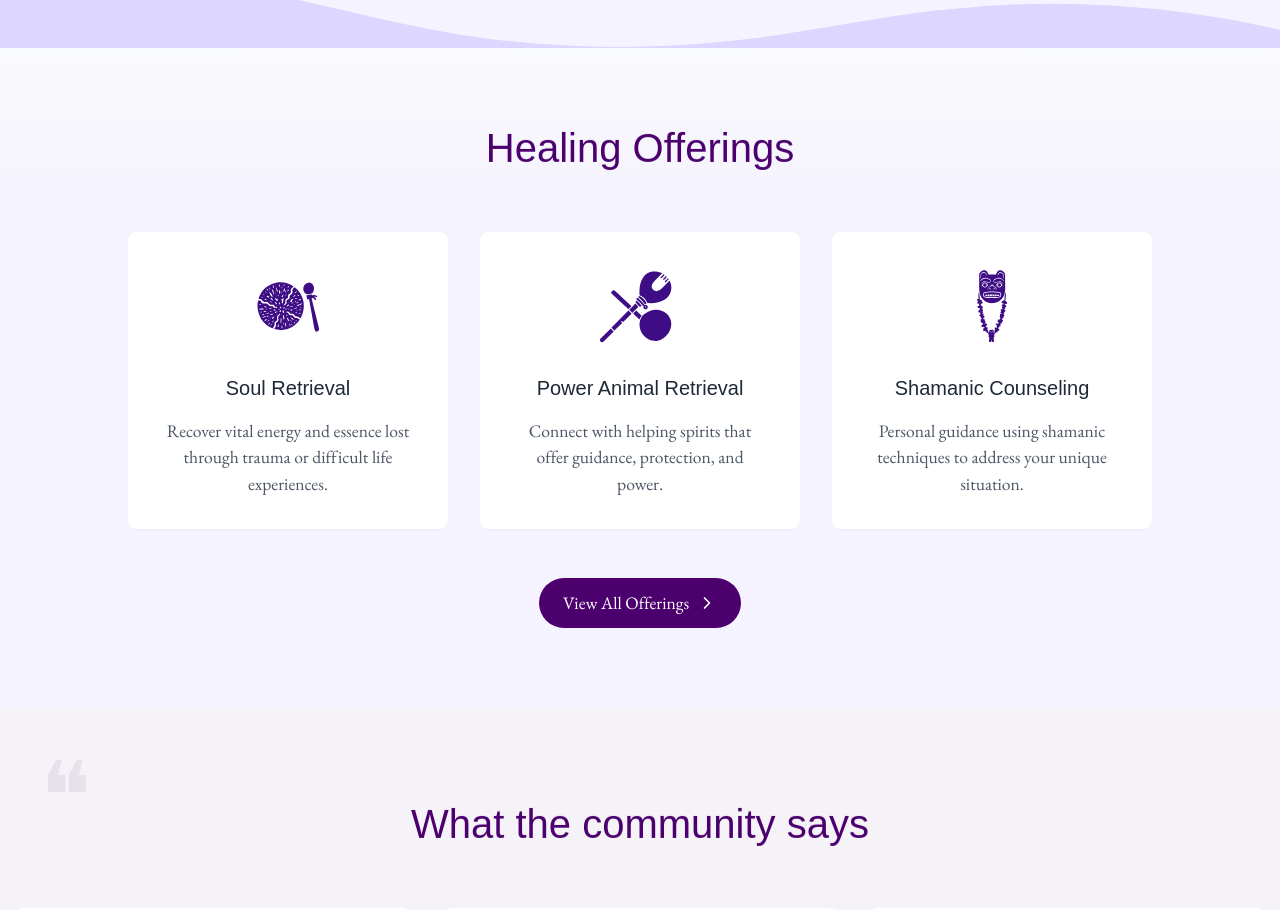
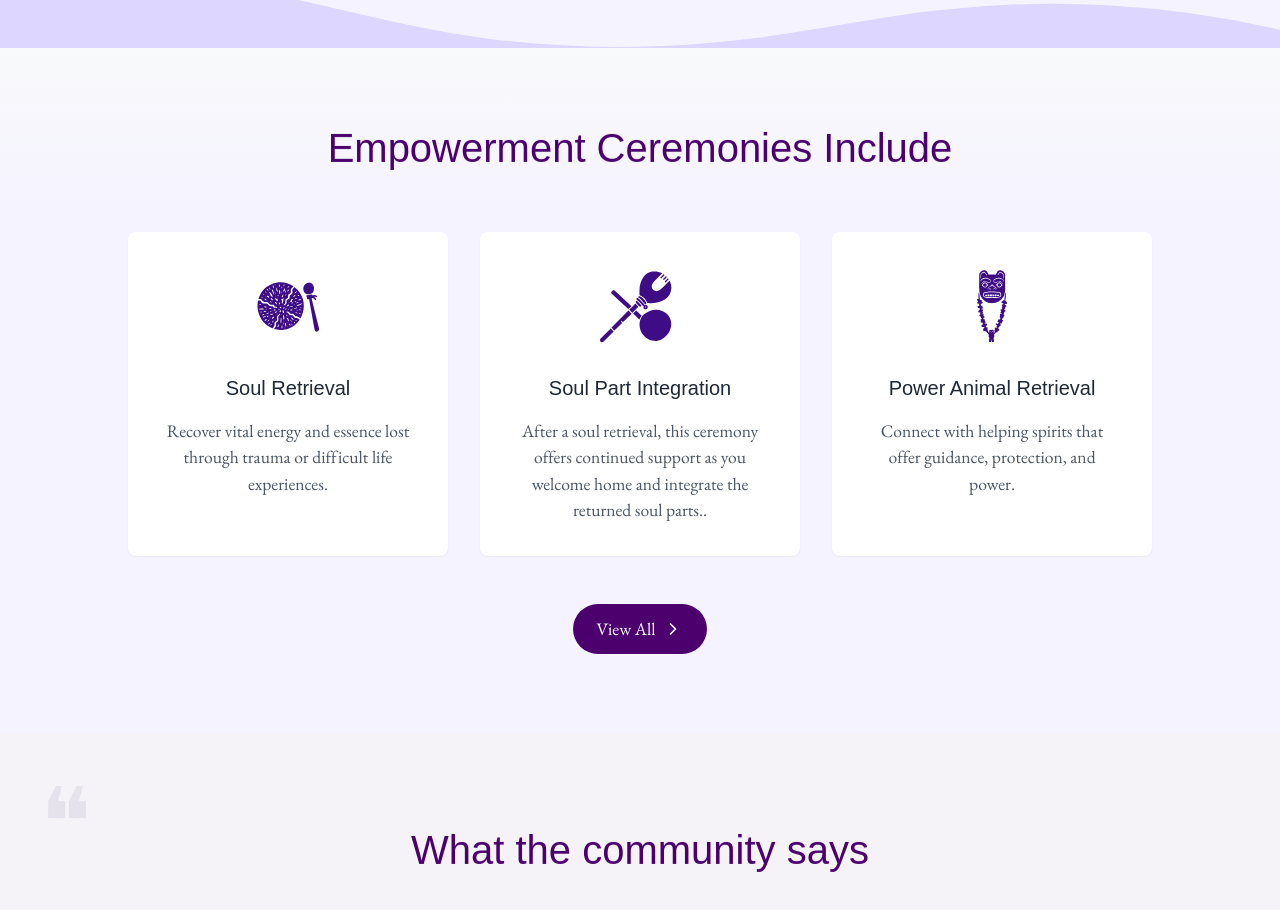
Before and after one commit to mevans2120/karunagatton, a Next.js app: page / in a window 1280 px wide. Shown: the part 2240-3150 px from the top of the page. Built offline with nearby package versions, Linux system fonts and the light colour scheme; a web font is replaced by a local one.

Commit message:
updated the homepage offerings

```diff
--- a/src/app/page.tsx
+++ b/src/app/page.tsx
@@ -147,15 +147,15 @@ export default function Home() {
       icon: "/yurt-icon-1.svg"
     },
     {
-      title: "Power Animal Retrieval",
-      description: "Connect with helping spirits that offer guidance, protection, and power.",
+      title: "Soul Part Integration",
+      description: "After a soul retrieval, this ceremony offers continued support as you welcome home and integrate the returned soul parts..",
       icon: "/yurt-icon-2.svg"
     },
     {
-      title: "Shamanic Counseling",
-      description: "Personal guidance using shamanic techniques to address your unique situation.",
+      title: "Power Animal Retrieval",
+      description: "Connect with helping spirits that offer guidance, protection, and power.",
       icon: "/yurt-icon-3.svg"
-    }
+    },
   ];
 
   return (
@@ -463,7 +463,7 @@ export default function Home() {
         <section id="offerings" className="py-20 bg-purple-50 relative overflow-hidden">
           <div className="absolute top-0 left-0 w-full h-40 bg-gradient-to-b from-gray-50 to-transparent"></div>
           <div className="container mx-auto px-4">
-            <h2 className="text-3xl md:text-4xl text-center font-light text-primary mb-16 fade-in-section font-heading">Healing Offerings</h2>
+            <h2 className="text-3xl md:text-4xl text-center font-light text-primary mb-16 fade-in-section font-heading">Empowerment Ceremonies Include</h2>
 
             <div className="grid grid-cols-1 md:grid-cols-3 gap-8 max-w-5xl mx-auto">
               {offeringTeasers.map((offering, index) => (
@@ -489,7 +489,7 @@ export default function Home() {
 
             <div className="text-center mt-12 fade-in-section">
               <Link href="/offerings" className="inline-flex items-center px-6 py-3 bg-primary text-white rounded-full hover:bg-primary/90 transition duration-300">
-                View All Offerings
+                View All
                 <ChevronRight size={20} className="ml-2" />
               </Link>
             </div>
```
